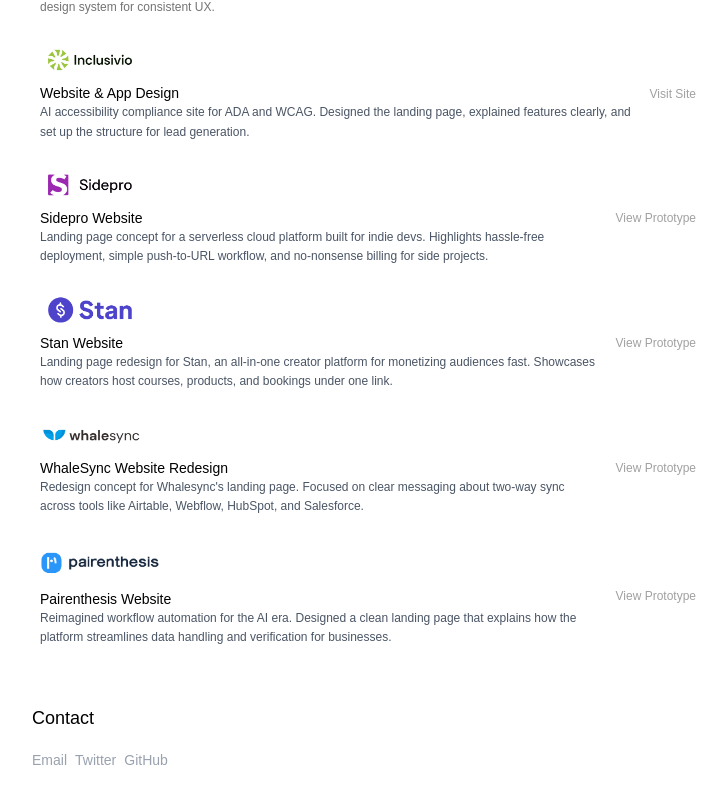
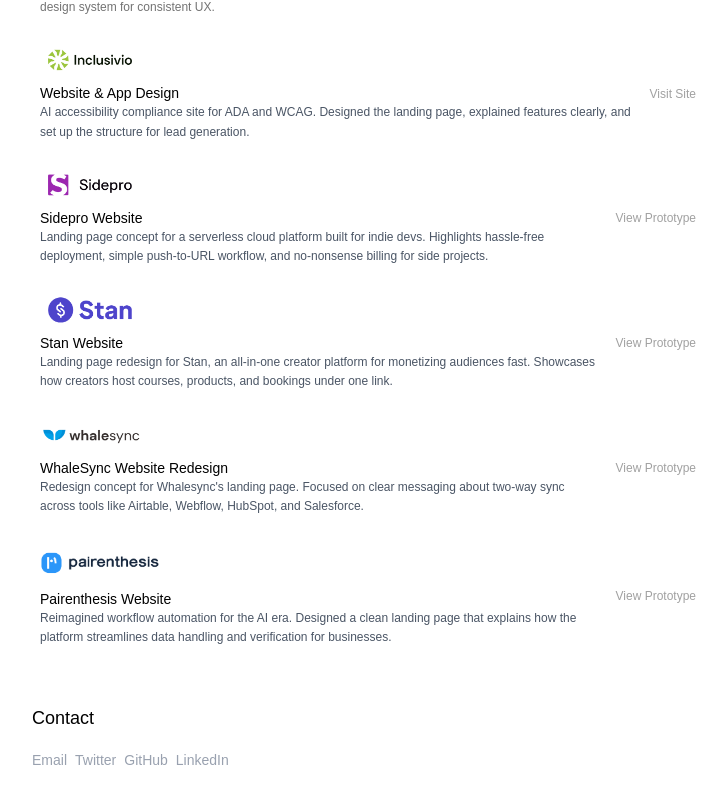
Before and after one commit to Dannny-Babs/brief-portfolio, a Next.js app: page / in a window 1280 px wide. Shown: the part 786-1590 px from the top of the page, without its empty margins (272-999 px from the left). Built offline with nearby package versions, Linux system fonts and the light colour scheme; a web font is replaced by a local one.

Commit message:
Update social media links on homepage: changed Twitter link and added LinkedIn link for better connectivity.

```diff
--- a/src/app/page.tsx
+++ b/src/app/page.tsx
@@ -256,7 +256,7 @@
             </div>
             <div>
               <a
-                href="https://twitter.com/dannybabs"
+                href="https://twitter.com/kng_lax"
                 target="_blank"
                 rel="noopener noreferrer"
                 className="text-sm text-gray-400 hover:text-black transition-colors"
@@ -274,6 +274,17 @@
                 GitHub
               </a>
             </div>
+
+            <div>
+              <a
+                href="https://www.linkedin.com/in/dannybabs/"
+                target="_blank"
+                rel="noopener noreferrer"
+                className="text-sm text-gray-400 hover:text-black transition-colors"
+              >
+                LinkedIn
+              </a>
+            </div>
           </div>
         </div>
       </div>
```
